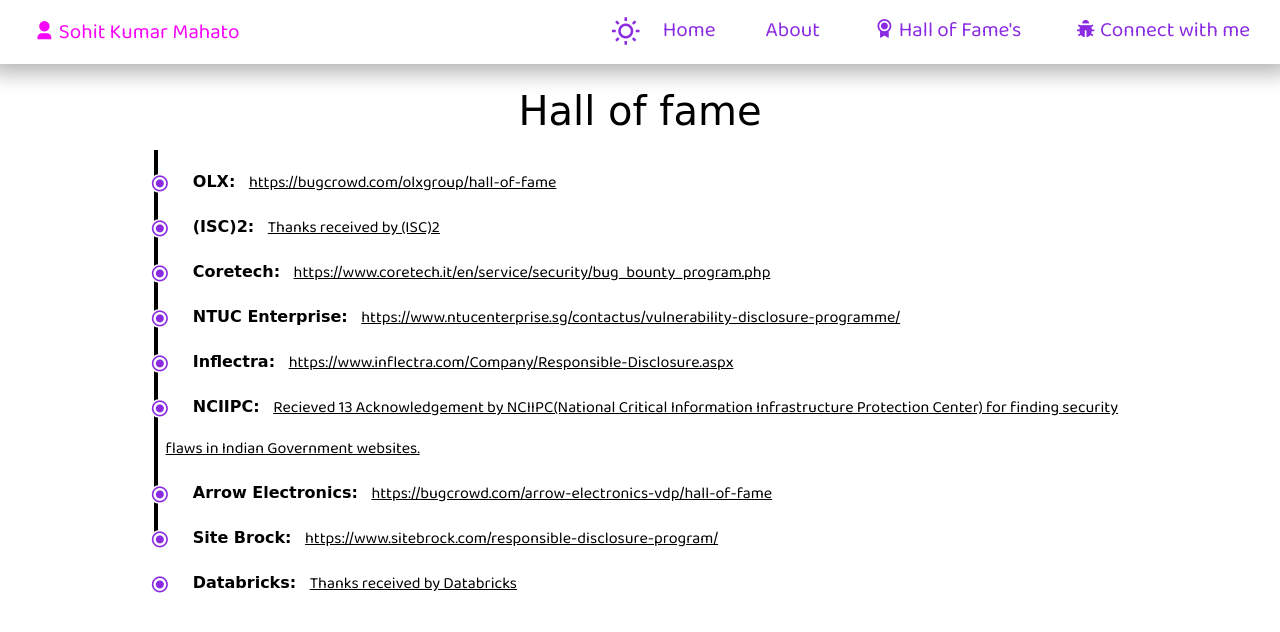
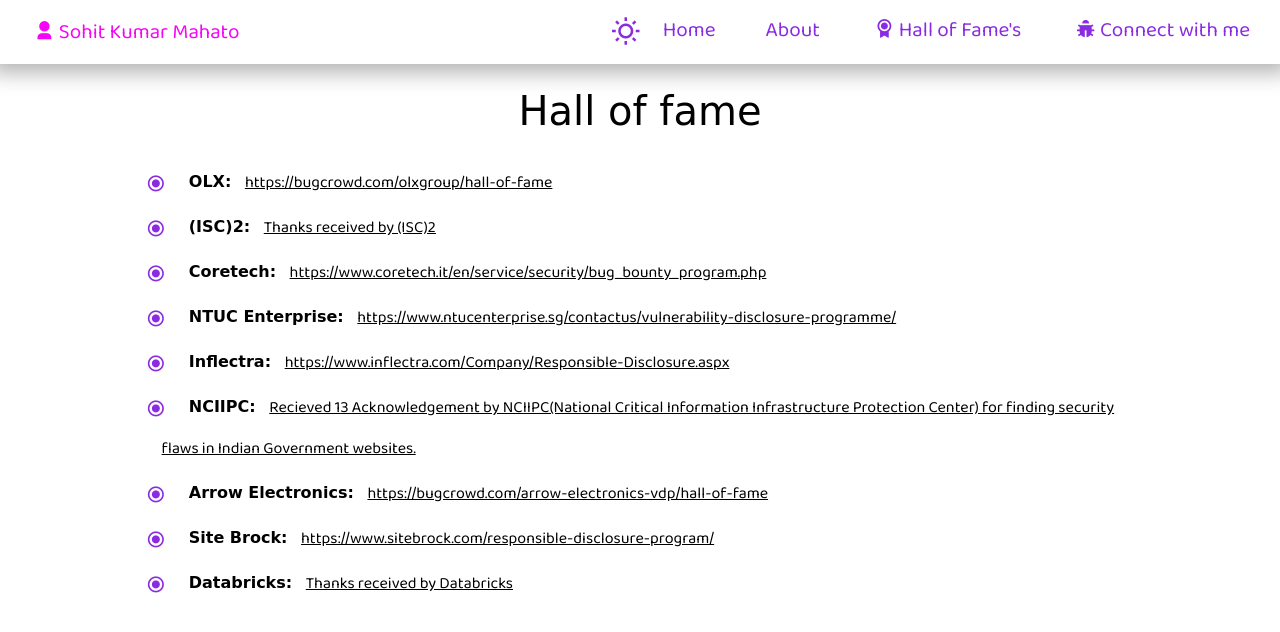
Before and after one commit to SOHIT-KUMAR-MAHATO/portfolio, a plain HTML site: page hall-of-fame.html in a window 1280 px wide. Drawn offline with nearby package versions, Linux system fonts and the light colour scheme; a web font is replaced by a local one.

Commit message:
Update hof.css

```diff
--- a/hof.css
+++ b/hof.css
@@ -32,9 +32,6 @@ header{
     position: relative;
     margin: 3vh 12vw;
     padding: 8px;
-    height: 47vh;
-    border-left: 4px solid black;
-
 }
 .bt{
     border-radius: 50%;
```
